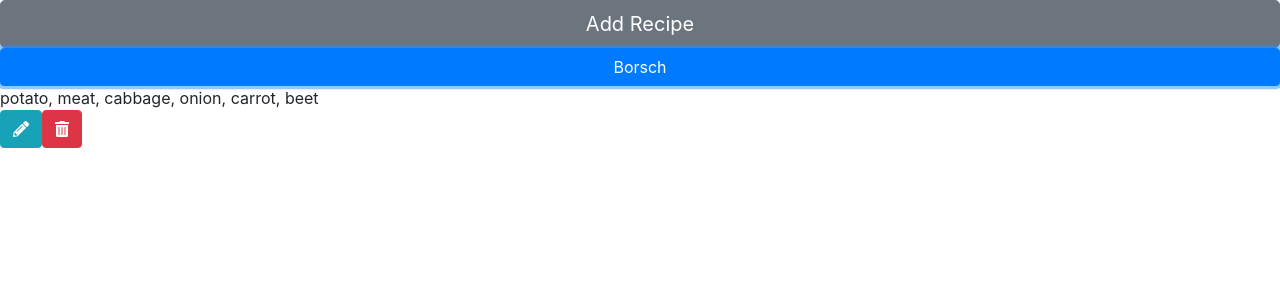
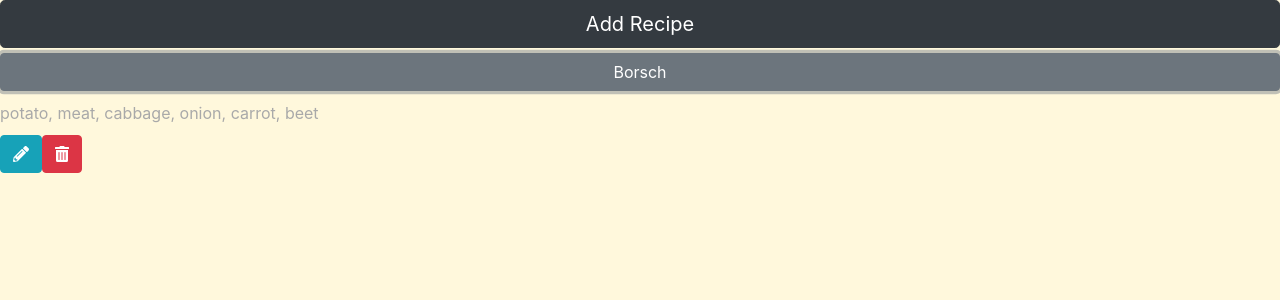
Before and after one commit to OksanaKaragicheva/recipe-box-component-separation, a React (Create React App) app: page / in a window 1280 px wide. Both pictures are taken after a click on the button "Borsch". Shown: the top 300 px of the page. Built offline with nearby package versions, Linux system fonts and the light colour scheme.

Commit message:
Some edits in all components

```diff
--- a/src/App.sass
+++ b/src/App.sass
@@ -1,5 +1,3 @@
-body
-  background: #549B80
 #root
   margin-top: 50px
 #mainAddButton
--- a/src/Components/FormInModal.js
+++ b/src/Components/FormInModal.js
@@ -36,4 +36,5 @@ const FormInModal = (props) => {
    </Form>
   );
 }
+
 export default FormInModal;
--- a/src/Components/MainAddButton.js
+++ b/src/Components/MainAddButton.js
@@ -5,13 +5,13 @@ import { Button } from 'react-bootstrap';
 const MainAddButton = (props) => {
   return (
     <>
-    <div id="mainAddButton">
-     <Button variant="secondary" onClick={props.handleShow} size="lg" block>
-       Add Recipe
-     </Button>
+     <div id="mainAddButton">
+       <Button variant="dark" onClick={props.handleShow} size="lg" block>
+         Add Recipe
+       </Button>
      </div>
     </>
-    );
+  );
 }
 
   export default MainAddButton;
--- a/src/Components/ModalWindow.js
+++ b/src/Components/ModalWindow.js
@@ -32,9 +32,7 @@ const ModalWindow = (props) => {
        </Modal.Footer>
      </Modal>
     </>
-    );
-
-
+  );
 }
 
-  export default ModalWindow;
+export default ModalWindow;
--- a/src/Components/Recipe.js
+++ b/src/Components/Recipe.js
@@ -12,14 +12,16 @@ const Recipe = (props) => {
       onClick={() => props.handleCollapse(props.index)}
       aria-controls={`collapse${props.index}`}
       aria-expanded={JSON.parse(props.recipe.isRecipeCollapsed)}
+      variant="secondary"
       block
+      style={{"marginTop": "5px", "marginBottom": "10px"}}
      >
        {props.recipe.title}
      </Button>
      <Collapse in={JSON.parse(props.recipe.isRecipeCollapsed)}>
        <div id={`collapse${props.index}`}>
          {props.recipe.ingredients}
-        <ButtonToolbar>
+       <ButtonToolbar style={{"marginTop": "10px"}}>
          <Button variant="info" onClick={() => props.openCardForEdit(props.index)}>
            <FontAwesomeIcon icon="pencil-alt" />
          </Button>
--- a/src/Components/RecipeBox.js
+++ b/src/Components/RecipeBox.js
@@ -21,7 +21,6 @@ class RecipeBox extends Component {
     this.handleTitle = this.handleTitle.bind(this);
     this.handleIngredients = this.handleIngredients.bind(this);
     this.addRecipeButModal = this.addRecipeButModal.bind(this);
-
 
     this.state = {
       index: 0,
@@ -55,11 +54,15 @@ class RecipeBox extends Component {
 }
 
 handleTitle(e) {
-    this.setState({ title: e.target.value });
+  this.setState({
+    title: e.target.value
+  });
 }
 
 handleIngredients(e) {
-    this.setState({ ingredients: e.target.value });
+  this.setState({
+    ingredients: e.target.value
+  });
 }
 
 handleSubmit(event) {
@@ -68,21 +71,27 @@ class RecipeBox extends Component {
      event.preventDefault();
      event.stopPropagation();
   }
-    this.setState({ validated: true, show: true});
+    this.setState({
+      validated: true,
+      show: true
+    });
 }
 
 handleClose() {
   this.setState({
     show: false,
     modalHeader: "Add a Recipe",
+    addButHeader: "Add",
     title: "",
-        ingredients: "",
-        addButHeader: "Add"
+    ingredients: ""
   });
 }
 
 handleShow() {
-      this.setState({ show: true, validated: false });
+  this.setState({
+    show: true,
+    validated: false
+  });
 }
 
 handleCollapse(i) {
@@ -101,12 +110,10 @@ class RecipeBox extends Component {
               this.state.recipes.slice(i + 1)
             )
   });
-
      localStorage.setItem(
        "_oksanakaragicheva_recipes",
        JSON.stringify(this.state.recipes)
     );
-
 }
 
 addRecipeButModal() {
@@ -134,7 +141,6 @@ class RecipeBox extends Component {
                 this.state.recipes.slice(this.state.index + 1)
               )): this.state.recipes
   });
-
     localStorage.setItem(
       "_oksanakaragicheva_recipes",
       JSON.stringify(
@@ -183,7 +189,8 @@ class RecipeBox extends Component {
   return(
     <>
       <MainAddButton
-    handleShow={this.handleShow}/>
+       handleShow={this.handleShow}
+      />
       <ModalWindow
        handleSubmit={this.handleSubmit}
        handleClose={this.handleClose}
@@ -196,13 +203,15 @@ class RecipeBox extends Component {
        ingredients={this.state.ingredients}
        handleTitle={this.handleTitle}
        handleIngredients={this.handleIngredients}
-    isRecipeCollapsed={this.state.isRecipeCollapsed}/>
+       isRecipeCollapsed={this.state.isRecipeCollapsed}
+      />
       <ListOfRecipes
        handleCollapse={this.handleCollapse}
        recipes={this.state.recipes}
        index={this.state.index}
        openCardForEdit={this.openCardForEdit}
-    delete={this.delete}/>
+       delete={this.delete}
+      />
    </>
   );
  }
--- a/src/index.sass
+++ b/src/index.sass
@@ -1,3 +1,5 @@
 body
   margin: 0
   padding: 0
+  background: CornSilk
+  color: DarkGrey
```
Also changed, not shown: src/App.js (+3 -5 lines), src/Components/ListOfRecipes.js (indentation only). Lines whose indentation alone changed are shown as unchanged.
